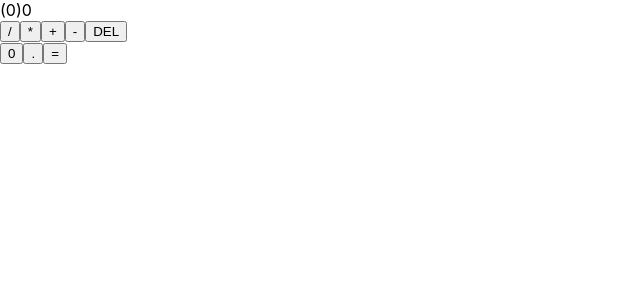
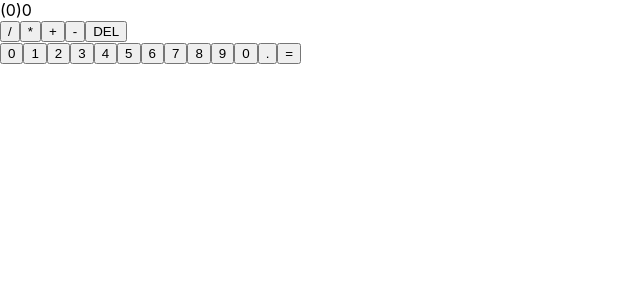
Before and after one commit to Yuki-Fujiwara-S/CalcuReact, a React (Create React App) app: page / in a window 1280 px wide. Shown: the top 300 px of the page, without its empty margins (0-640 px from the left). Built offline with nearby package versions, Linux system fonts and the light colour scheme.

Commit message:
add function to component

```diff
--- a/src/App.js
+++ b/src/App.js
@@ -29,6 +29,7 @@ function App() {
         </div>
 
         <div className="digits">
+          {createDigits()}
           <button>0</button>
           <button>.</button>
           <button>=</button>
```
